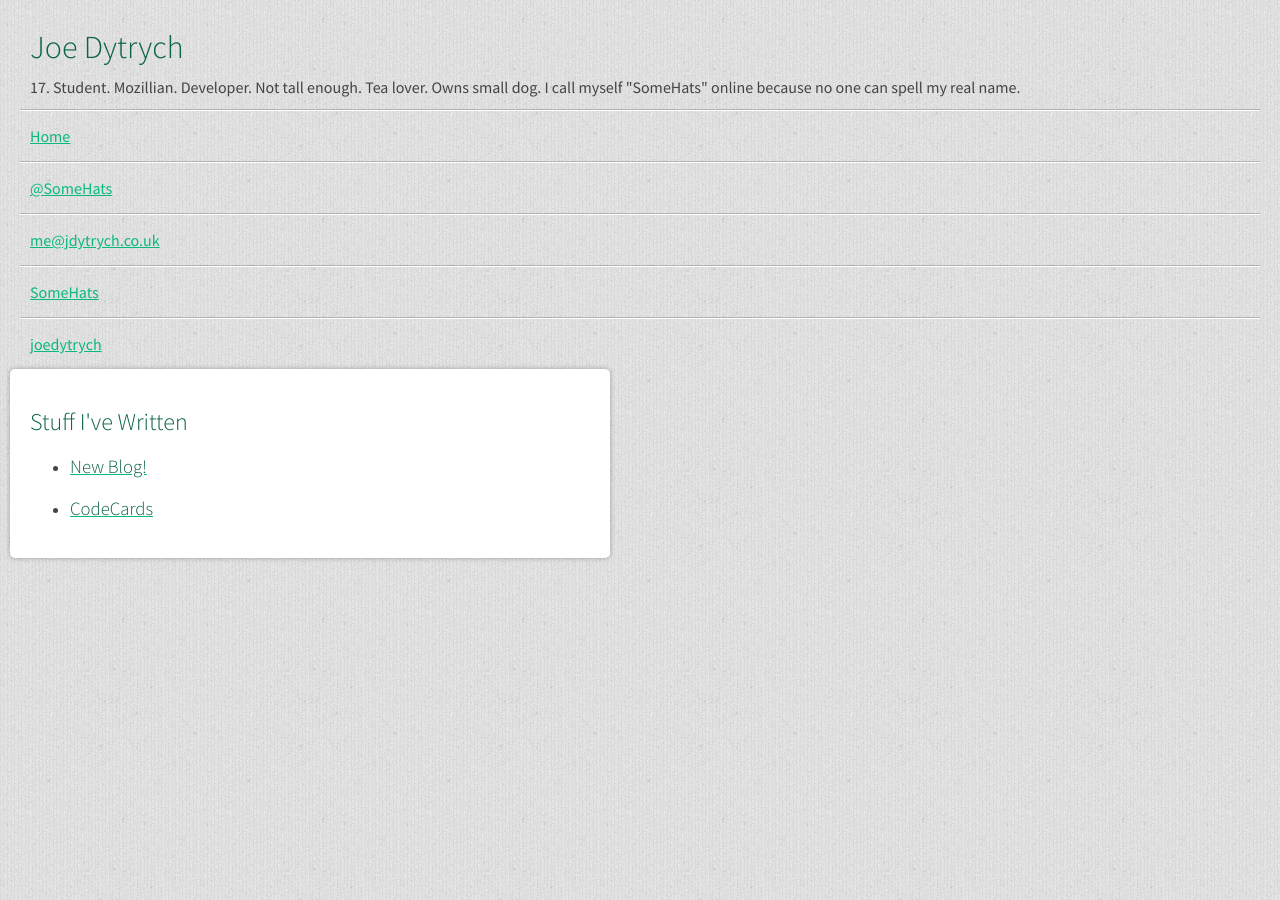
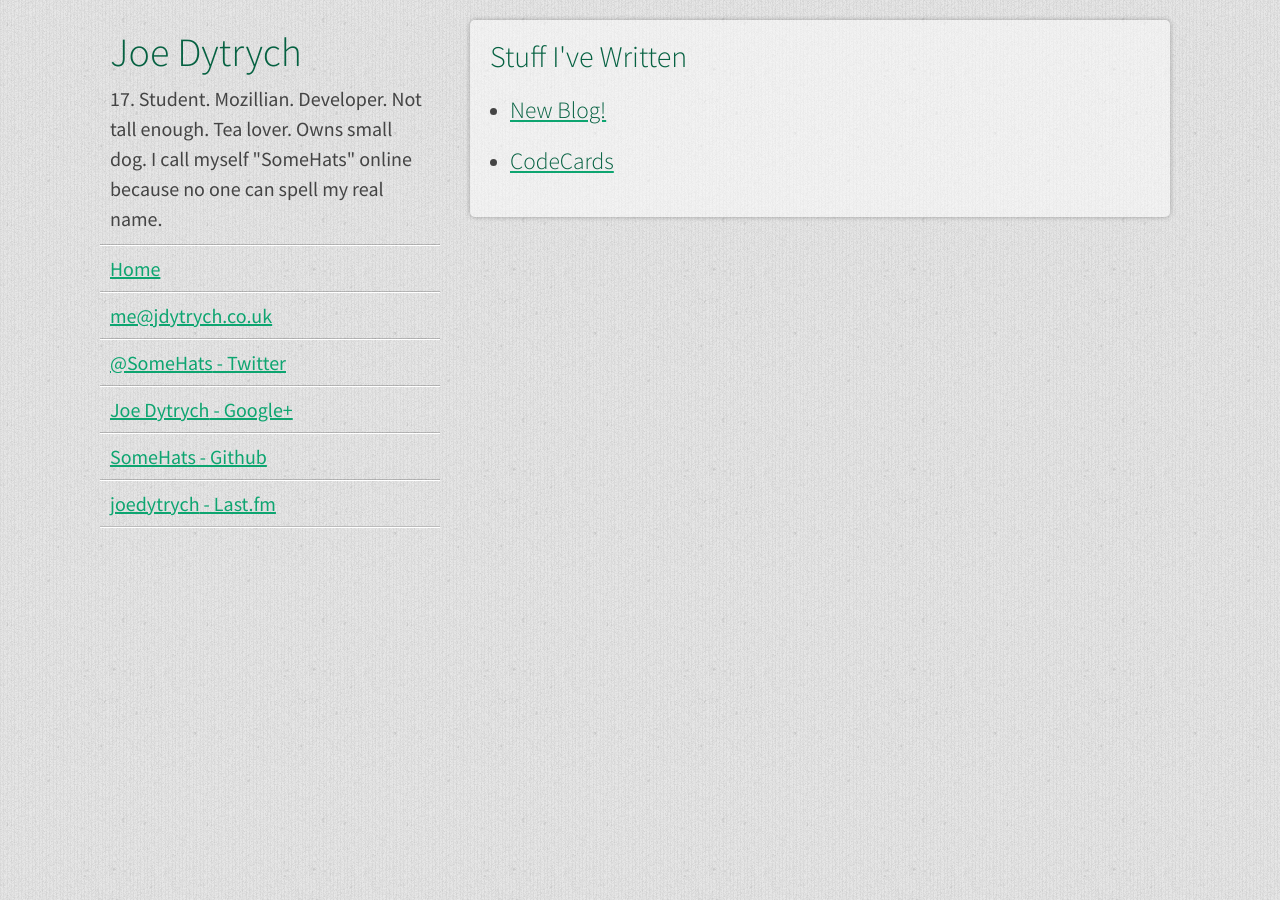
Before and after one commit to SomeHats/j.dytry.ch, a Jekyll site: the page built from index.html, in a window 1280 px wide. Built offline with Jekyll 4.4.1, drawn with Linux system fonts in a browser that asks for light colours.

Commit message:
Responsive layout

```diff
--- a/_layouts/default.html
+++ b/_layouts/default.html
@@ -17,10 +17,11 @@
         <nav role="navigation">
           <ul>
             <li><a href="/">Home</a></li>
-            <li><a href="http://twitter.com/SomeHats" title="Twitter">@SomeHats</a></li>
             <li><a href="&#x6d;&#97;&#105;&#x6c;&#x74;&#111;&#x3a;&#x6d;&#x65;&#64;&#x6a;&#x64;&#121;&#116;&#114;&#x79;&#99;&#104;&#x2e;&#x63;&#111;&#46;&#117;&#107;" title="Email">&#x6d;&#x65;&#x40;&#x6a;&#x64;&#x79;&#x74;&#114;&#121;&#x63;&#x68;&#x2e;&#x63;&#111;&#x2e;&#x75;&#x6b;</a></li>
-            <li><a href="https://github.com/SomeHats" title="GitHub">SomeHats</a></li>
-            <li><a href="http://www.last.fm/user/joedytrych" title="Last.fm">joedytrych</a></li>
+            <li><a href="http://twitter.com/SomeHats" title="Twitter">@SomeHats<span> - Twitter</span></a></li>
+            <li><a href="https://plus.google.com/115388676990964283956">Joe Dytrych<span> - Google+</span></a></li>
+            <li><a href="https://github.com/SomeHats" title="GitHub"><span>SomeHats - Github</span></a></li>
+            <li><a href="http://www.last.fm/user/joedytrych" title="Last.fm">joedytrych<span> - Last.fm</span></a></li>
           </ul>
         </nav>
       </header>
--- a/css/style.css
+++ b/css/style.css
@@ -4,13 +4,13 @@ body {
   line-height: 1.5em;
   font-size: 16px;
   background-image: url("img/bg.png");
-  margin: 10px;
+  margin: 20px;
   padding: 0;
 }
 h1,
 h2,
 h3 {
-  color: #0a6344;
+  color: #056141;
   line-height: 1.1em;
   font-weight: 300;
 }
@@ -18,7 +18,7 @@ p + p {
   text-indent: 2em;
 }
 a {
-  color: #09ba7c;
+  color: #0da570;
   -webkit-transition: all 0.5s ease;
   -moz-transition: all 0.5s ease;
   -o-transition: all 0.5s ease;
@@ -26,7 +26,7 @@ a {
   transition: all 0.5s ease;
 }
 a:hover {
-  color: #0a6344;
+  color: #086343;
 }
 #container {
   display: -webkit-box;
@@ -56,8 +56,9 @@ a:hover {
   order: 2;
 }
 header {
-  width: auto;
-  margin: 10px;
+  width: 100%;
+  max-width: 35em;
+  margin: auto;
   padding: 10px 0;
   margin-bottom: -10px;
   padding-bottom: 10px;
@@ -81,24 +82,34 @@ header ul {
 }
 header a {
   display: block;
-  height: 30px;
-  line-height: 30px;
-  padding: 10px;
+  height: 35px;
+  line-height: 35px;
+  padding: 5px 10px;
   border-top: 1px solid #fff;
   border-bottom: 1px solid #bbb;
   border-bottom-color: rgba(0,0,0,0.2);
+}
+header a:hover {
+  padding-left: 20px;
 }
 header li:last-child a {
   border-bottom: none;
 }
 section {
   background-color: #fff;
+  background-color: rgba(255,255,255,0.5);
   -webkit-box-shadow: 0 0px 5px rgba(0,0,0,0.3);
   box-shadow: 0 0px 5px rgba(0,0,0,0.3);
   -webkit-border-radius: 5px;
   border-radius: 5px;
-  padding: 20px;
+  padding: 20px 0;
   max-width: 35em;
+  margin: auto;
+}
+section > h2,
+section > h1,
+section p {
+  margin: 0 20px;
 }
 @media only screen and (-webkit-min-device-pixel-ratio: 1.5), only screen and (   min--moz-device-pixel-ratio: 1.5), only screen and (     -o-min-device-pixel-ratio: 1.5), only screen and (        min-device-pixel-ratio: 1.5), only screen and (                min-resolution: 144dpi), only screen and (                min-resolution: 1.5dppx) {
   body {
@@ -108,3 +119,85 @@ section {
     background-size: 200px 200px;
   }
 }
+@media only screen and (min-width: 27em) and (max-width: 46.999em) {
+  header li {
+    display: inline-block;
+    width: 50%;
+    margin-right: -3px;
+  }
+  header li:nth-child(2n) {
+    border-left: 1px solid #fff;
+  }
+  header li:nth-child(2n+1) {
+    border-right: 1px solid #bbb;
+  }
+  header li:nth-last-child(2) a {
+    border-bottom: none;
+  }
+}
+@media only screen and (min-width: 47em) {
+  #container {
+    display: block;
+    padding-left: 18em;
+    max-width: 53em;
+    margin: auto;
+  }
+  header {
+    width: 17em;
+    position: fixed;
+    top: 0;
+    left: 0;
+    padding: 10px;
+    padding-top: 30px;
+  }
+  header li:last-child a {
+    border-bottom: 1px solid #bbb;
+  }
+  header ul {
+    border-bottom: 1px solid #fff;
+  }
+  section {
+    width: 100%;
+  }
+}
+@media only screen and (min-width: 47em) and (max-height: 32em) {
+  header {
+    position: absolute;
+  }
+}
+@media only screen and (min-width: 56em) {
+  #container {
+    position: absolute;
+    width: 53em;
+    left: 50%;
+    margin-left: -26.5em;
+    padding: 0;
+  }
+  header {
+    left: 50%;
+    margin-left: -27.5em;
+  }
+  section {
+    margin-left: 18em;
+  }
+}
+@media only screen and (min-width: 1080px) {
+  body {
+    font-size: 18px;
+  }
+}
+@media only screen and (min-width: 1200px) {
+  body {
+    font-size: 20px;
+  }
+}
+@media only screen and (min-width: 1440px) {
+  body {
+    font-size: 22px;
+  }
+}
+@media only screen and (min-width: 1680px) {
+  body {
+    font-size: 24px;
+  }
+}
```
Also changed, not shown: css/style.styl (+105 -12 lines).
